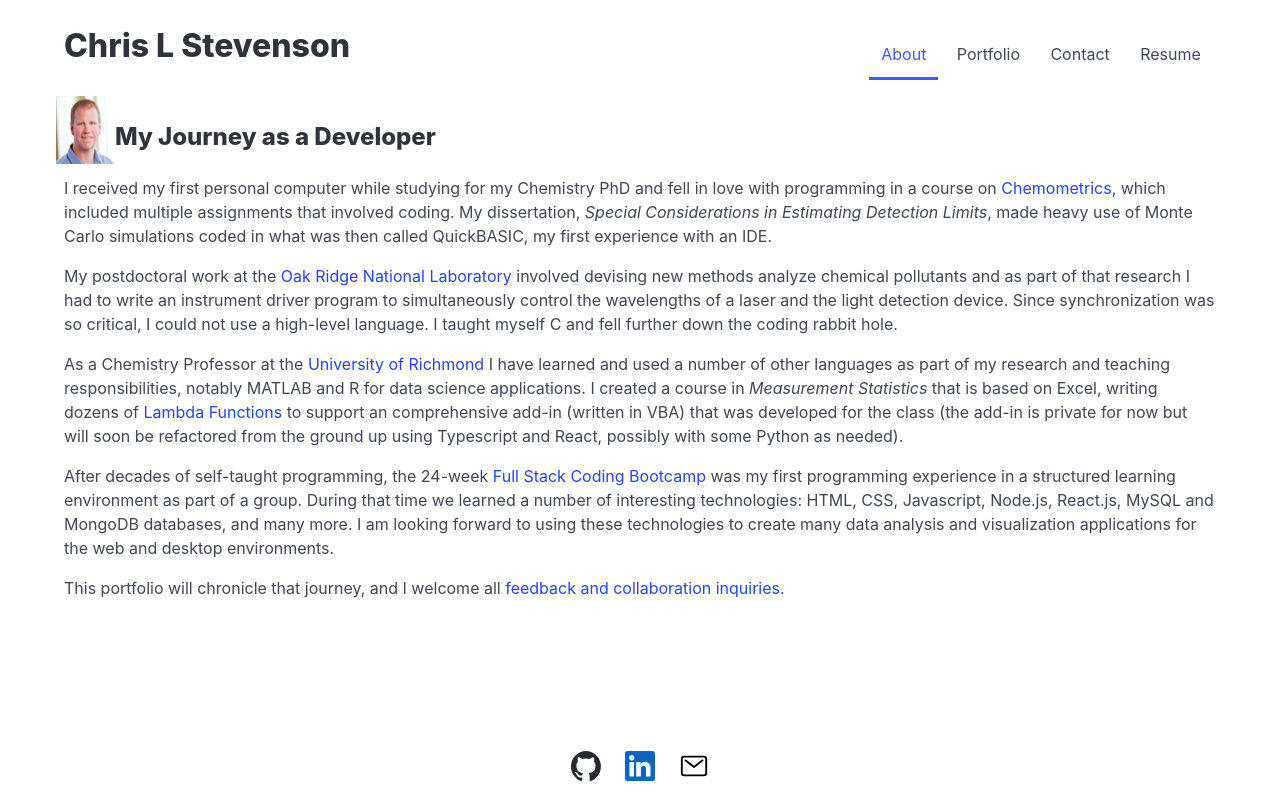
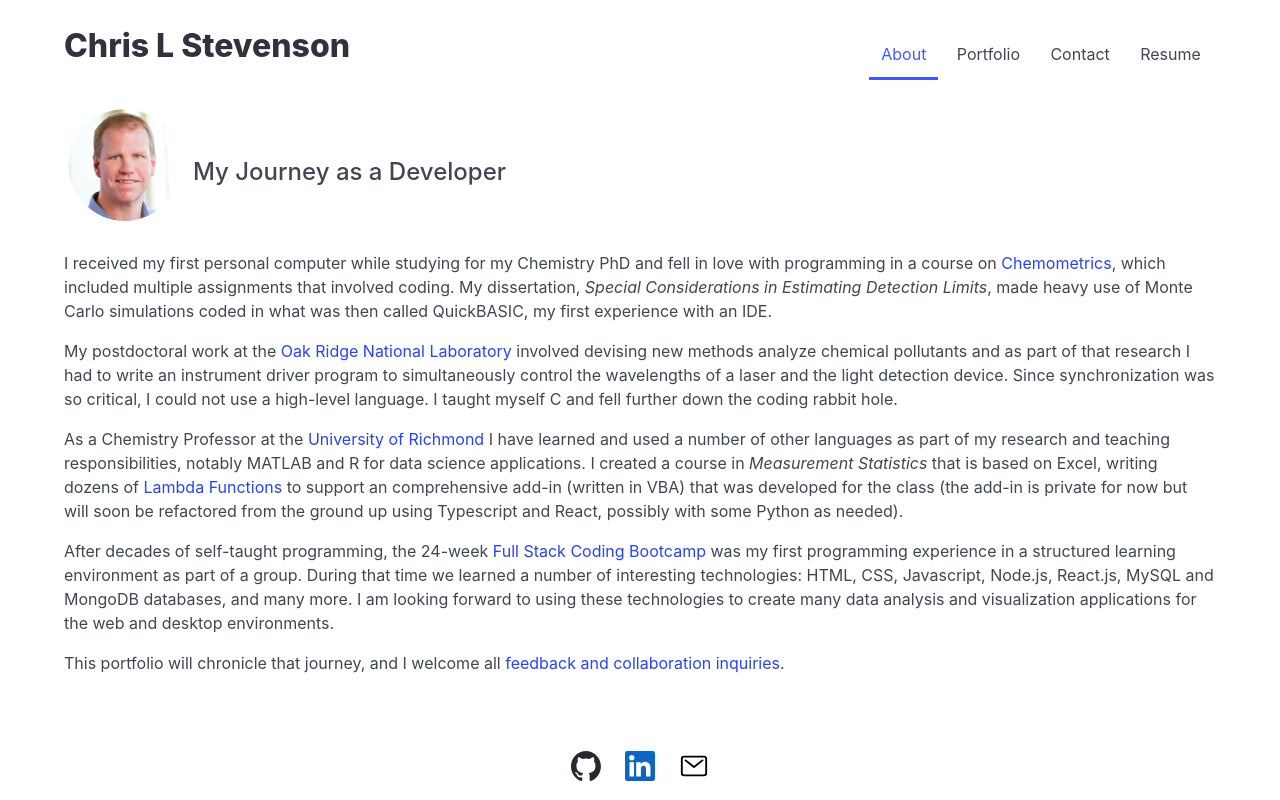
Before and after one commit to clstevenson/my-dev-portfolio, a React (Vite) app: page / in a window 1280 px wide. Built offline with nearby package versions, Linux system fonts and the light colour scheme.

Commit message:
Update profile pic and display

```diff
--- a/src/pages/About.jsx
+++ b/src/pages/About.jsx
@@ -3,13 +3,20 @@
  * All static content
  */
 
+import styled from "styled-components"
+import { ContentWrapper, Title } from "../components/MyStyles";
+
 export default function AboutMe() {
   return (
-    <section className="content">
-      <div className="columns">
-        <img alt="profile pic" src="./assets/cls_profile.jpg" className="ml-1" />
-        <h2 className='is-size-4'>My Journey as a Developer</h2>
-      </div>
+    <article>
+      <TitleWrapper>
+        <ProfileWrapper>
+        <img alt="profile pic" src="./assets/cls_profile.jpg" />
+        </ProfileWrapper>
+        <Title>My Journey as a Developer</Title>
+      </TitleWrapper>
+
+      <ContentWrapper>
       <p>
         I received my first personal computer while studying for my Chemistry PhD and fell in love with programming in a course on <a href='https://en.wikipedia.org/wiki/Chemometrics' target='_new'>Chemometrics</a>, which included multiple assignments that involved coding. My dissertation, <em>Special Considerations in Estimating Detection Limits</em>, made heavy use of Monte Carlo simulations coded in what was then called QuickBASIC, my first experience with an IDE.
       </p>
@@ -25,6 +32,20 @@ export default function AboutMe() {
       <p>
         This portfolio will chronicle that journey, and I welcome all <a href="mailto:cstevens@richmond.edu">feedback and collaboration inquiries</a>.
       </p>
-    </section>
+      </ContentWrapper>
+    </article>
   )
 }
+
+const TitleWrapper = styled.div`
+  display: flex;
+  justify-content: flex-start;
+  align-items: center;
+  gap: 8px;
+`;
+
+const ProfileWrapper = styled.div`
+  clip-path: circle(
+    45% at 50% 45%
+  )
+`;
```
Also changed, not shown: public/assets/cls_profile.jpg.
